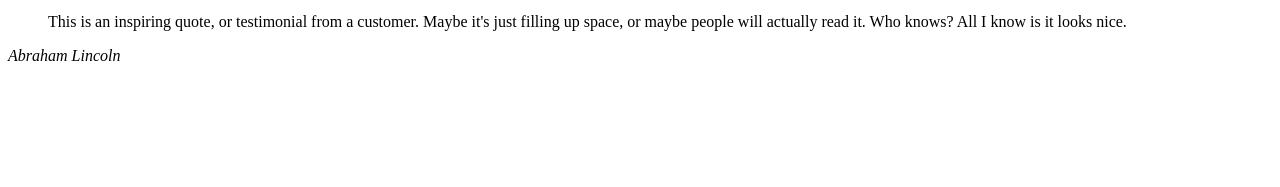
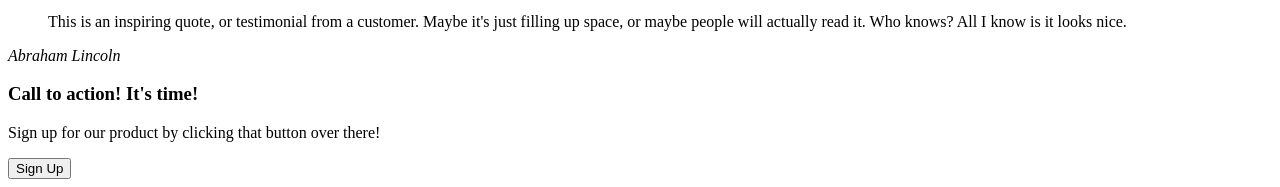
Before and after one commit to mattfraz38/Landing-Page, a plain HTML site: page index.html in a window 1280 px wide. Shown: the part 1965-2152 px from the top of the page. Before the commit the page ends 2038 px from the top, so only its background shows below. Drawn offline with Linux system fonts and the light colour scheme.

Commit message:
Add Call to Action section

```diff
--- a/index.html
+++ b/index.html
@@ -51,6 +51,14 @@
         people will actually read it. Who knows? All I know is it looks nice.</blockquote>
       <cite>Abraham Lincoln</cite>
     </section>
+
+    <section class="call-to-action">
+      <div class="container">
+        <h3>Call to action! It's time!</h3>
+        <p>Sign up for our product by clicking that button over there!</p>
+        <button class="sign-up">Sign Up</button>
+      </div>
+    </section>
   </main>
 </body>
 
```
